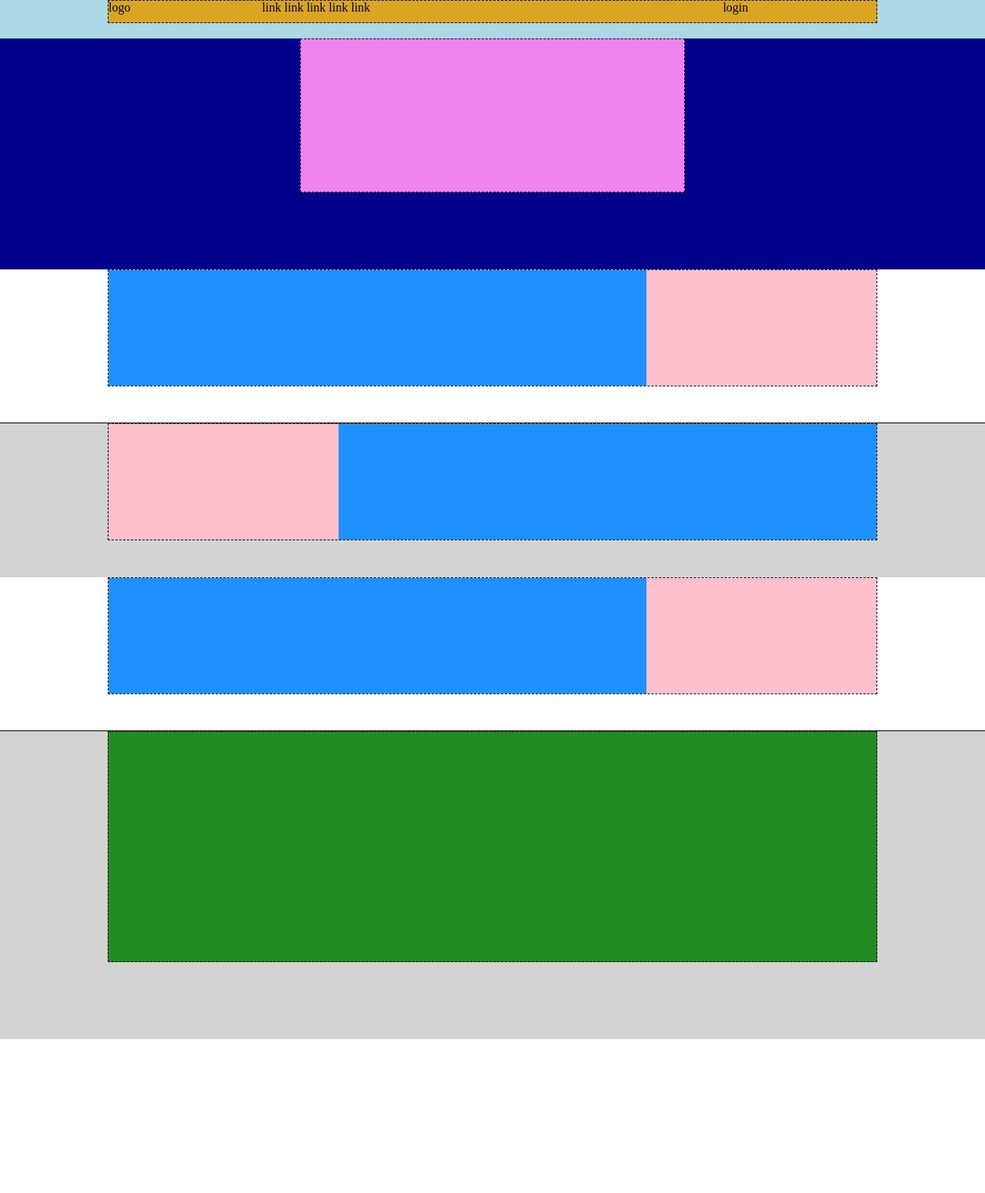
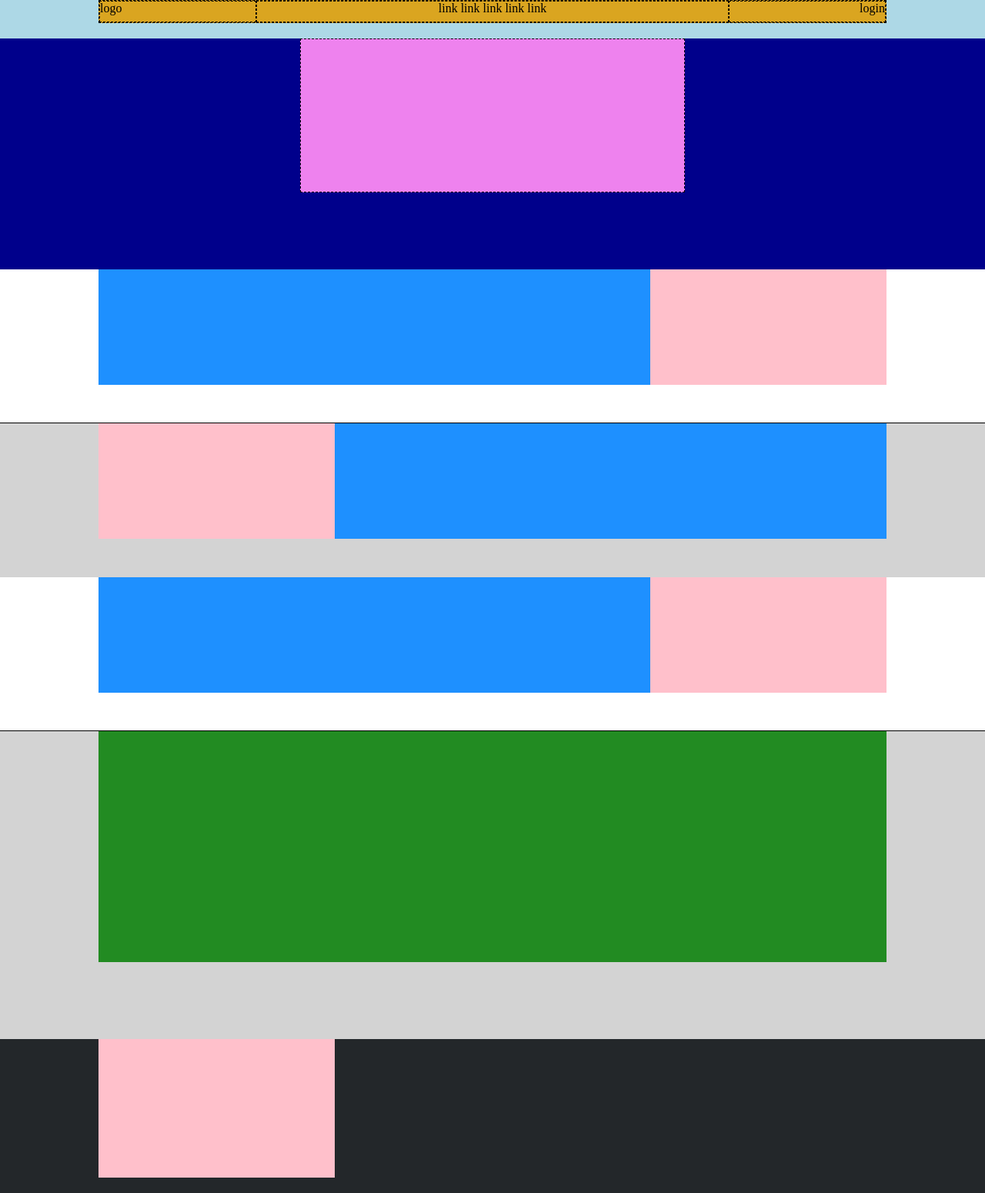
Before and after one commit to cristinagiacobbe/htmlcss-struttura-discord, a plain HTML site: page index.html in a window 1280 px wide. Shown: the whole page at 77% size. Before the commit the page ends 1350 px from the top, so only its background shows below. Drawn offline with Linux system fonts and the light colour scheme.

Commit message:
Fix structure

```diff
--- a/index.html
+++ b/index.html
@@ -10,18 +10,18 @@
 
 <body class="debug">
     <header>
-        <div class="bar-header cw ma bd d-flex ">
-            <div class="logo">
+        <div class="bar-header cw ma db d-flex ">
+            <div class="logo db">
                 <span>logo</span>
             </div>
-            <div class="link">
+            <div class="link db">
                 <span>link</span>
                 <span>link</span>
                 <span>link</span>
                 <span>link</span>
                 <span>link</span>
             </div>
-            <div class="login">
+            <div class="login db">
                 <span>login</span>
             </div>
         </div>
@@ -29,22 +29,22 @@
 
     <main>
         <section class="section1">
-            <div class="violet-block ma bd"></div>
+            <div class="violet-block ma db"></div>
         </section>
         <section class="section2">
-            <div class="container-bloks ma bd cw d-flex">
+            <div class="container ma bd cw d-flex">
                 <div class="blue-block"></div>
                 <div class="pink-block"></div>
             </div>
         </section>
         <section class="section3">
-            <div class="container-bloks ma bd cw d-flex">
+            <div class="container ma bd cw d-flex">
                 <div class="pink-block"></div>
                 <div class="blue-block"></div>
             </div>
         </section>
         <section class="section2">
-            <div class="container-bloks ma bd cw d-flex">
+            <div class="container ma bd cw d-flex">
                 <div class="blue-block"></div>
                 <div class="pink-block"></div>
             </div>
@@ -52,10 +52,20 @@
         <section class="section4">
             <div class="green-block cw ma bd"></div>
         </section>
+    </main>
+    <footer>
+        <section class="footer-top">
+            <div class="container ma bd cw d-flex">
+                <div class="dark-blue-block"></div>
+                <div class="dark-pink-block"></div>
+            </div>
+        </section>
 
 
-    </main>
-    <footer></footer>
+
+
+
+    </footer>
 </body>
 
 </html>
--- a/style.css
+++ b/style.css
@@ -20,7 +20,8 @@
 --footer-bt:#fab2bc;
 }
 .cw{
-    width: 1000px;
+    max-width: 1152px;
+    width: 80%;
 }
 .ma{
     margin: auto;
@@ -28,17 +29,14 @@
 .d-flex{
     display: flex;
 }
-.bd{
+.debug .db{
     border: 1px dashed black;
-}
-header{
-    height: 50px;
-    width: 100%;
 }
 .debug header{
     background-color: var(--header-bg);
+    height: 50px;
 }
-.bar-header{
+.debug .bar-header{
     height: 30px;
     background-color: var(--header-block);
 }
@@ -50,35 +48,37 @@ header{
 }
 .link{
     width: calc((100% / 5)*3);
+    text-align: center;
 }
 .login{
     width: calc((100% / 5));
+    text-align: end;
 }
-.section1{
+.debug .section1{
     height: 300px;
     background-color: var(--section-bg1);
 }
-.violet-block{
+.debug .violet-block{
     width: 500px;
     height: 200px;
     background-color: var(--section1-block1);
 }
-.section2{
+.debug .section2{
     height: 200px;
     background-color: white;
     border-bottom: 1px solid black;
 }
-.blue-block{
+.debug .blue-block{
     width: 70%;
     height: 150px;
     background-color: var(--section-block1);
 }
-.pink-block{
+.debug .pink-block{
     width: 30%;
     height: 150px;
     background-color: var(--section-block2);
 }
-.section3{
+.debug .section3{
     height: 200px;
     background-color: var(--section-bg2);
 }
@@ -87,16 +87,27 @@ header{
     height: 150px;
     background-color: var(--section-block1);
 }
-.pink-block{
+.debug .pink-block{
     width: 30%;
     height: 150px;
     background-color: var(--section-block2);
 }
-.section4{
+.debug .section4{
     background-color: var(--section-bg2);
     height: 400px;
 }
-.green-block{
+.debug .green-block{
     height: 300px;
     background-color: var(--section-block3)
 }
+footer{
+    background-color: var(--dark-bg);
+}
+.debug .footer-top{
+    height: 200px;
+}
+.debug .dark-pink-block{
+    width: 30%;
+    height: 180px;
+    background-color: var(--section-block2);
+}
```
